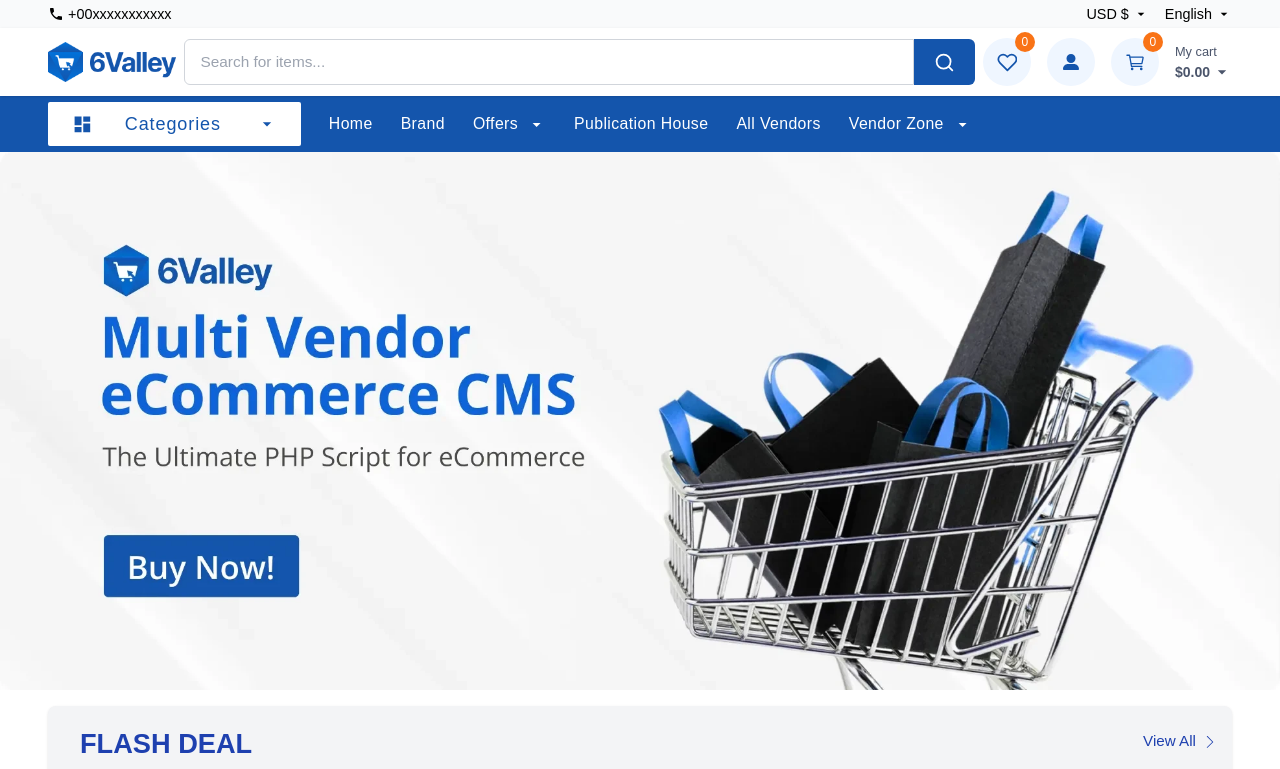
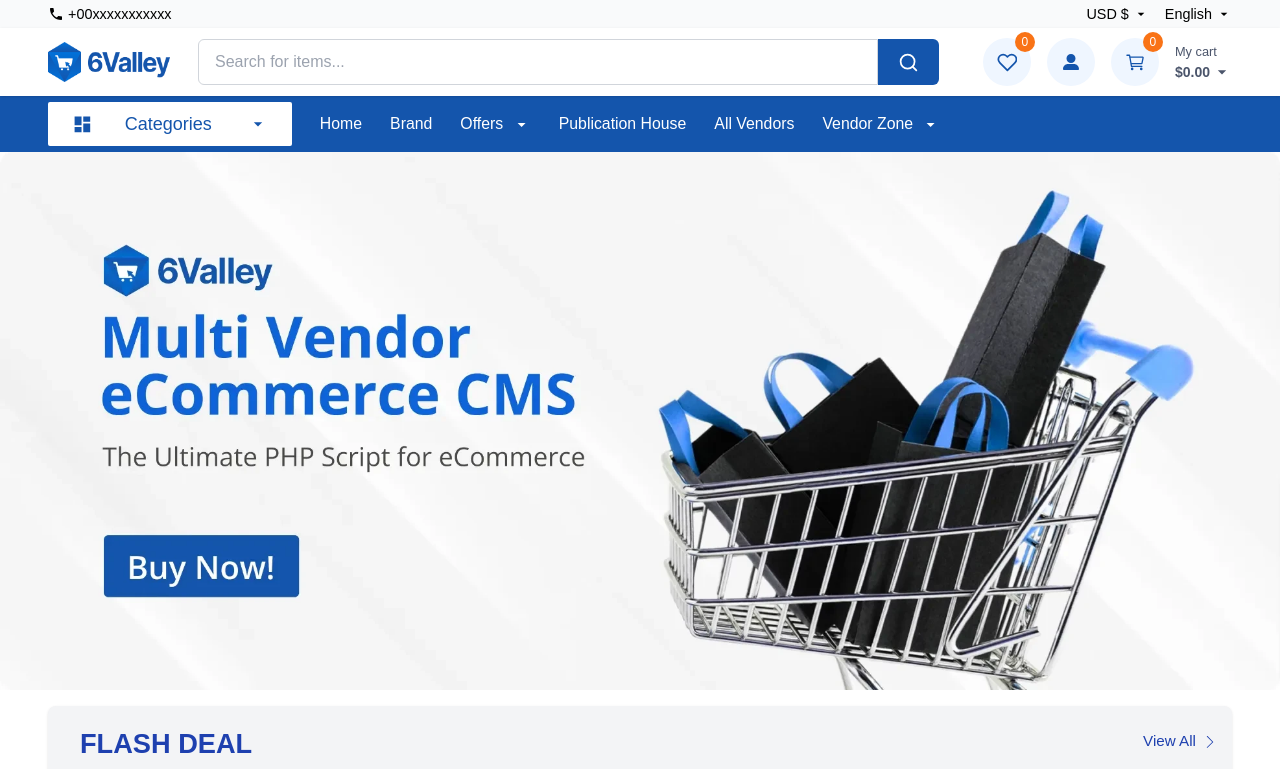
Before and after one commit to Rohit17112003/valleymtech, a Next.js app: page / in a window 1280 px wide. Shown: the top 769 px of the page. Built offline with nearby package versions, Linux system fonts and the light colour scheme.

Commit message:
responsive maintain all slider

```diff
--- a/components/Header/NavigationBar.jsx
+++ b/components/Header/NavigationBar.jsx
@@ -5,25 +5,21 @@
 import { LuSearch } from "react-icons/lu";
 import { FaUserLarge } from "react-icons/fa6";
 import { IoCartOutline } from "react-icons/io5";
-import { HiOutlineBars3, HiOutlineXMark } from "react-icons/hi2"; // Hamburger and Close icons
+import { HiOutlineBars3, HiOutlineXMark } from "react-icons/hi2";
 import Link from "next/link";
 
 export default function NavigationBar() {
   const [isFixed, setIsFixed] = useState(false);
-  const [isOpen, setIsOpen] = useState(false); // Sidebar open/close state
+  const [isOpen, setIsOpen] = useState(false);
 
   useEffect(() => {
     const navBar = document.getElementById("main-bar");
     if (!navBar) return;
 
     const navOffsetTop = navBar.offsetTop;
-
     const handleScroll = () => {
-      if (window.scrollY >= navOffsetTop) {
-        setIsFixed(true);
-      } else {
-        setIsFixed(false);
-      }
+      if (window.scrollY >= navOffsetTop) setIsFixed(true);
+      else setIsFixed(false);
     };
 
     window.addEventListener("scroll", handleScroll);
@@ -33,81 +29,63 @@
   return (
     <header className="w-full">
       {/* Top Bar */}
-      <div className="bg-gray-50 text-sm  text-black px-4 py-1 flex justify-between items-center md:px-12 md:text-[0.9rem] text-[0.8rem] z-10  top-0 left-0 right-0">
+      <div className="bg-gray-50 text-sm text-black px-4 py-1 flex justify-between items-center md:px-12 md:text-[0.9rem] text-[0.8rem] z-10">
         <span className="flex gap-1 items-center">
-          <span className="md:text-[1rem] text-[0.9rem]">
-            <MdLocalPhone />
-          </span>
+          <MdLocalPhone className="md:text-[1rem] text-[0.9rem]" />
           <a href="tel:+00xxxxxxxxxxx">+00xxxxxxxxxxx</a>
         </span>
         <div className="flex items-center gap-4">
           <span className="flex items-center cursor-pointer gap-1">
-            USD $
-            <span className="md:text-[1rem] text-[0.9rem]">
-              <MdArrowDropDown />
-            </span>
+            USD $ <MdArrowDropDown className="md:text-[1rem] text-[0.9rem]" />
           </span>
           <span className="flex items-center cursor-pointer gap-1">
-            English
-            <span className="md:text-[1rem] text-[0.9rem]">
-              <MdArrowDropDown />
-            </span>
+            English <MdArrowDropDown className="md:text-[1rem] text-[0.9rem]" />
           </span>
         </div>
       </div>
 
-      {/* Spacer for fixed Top Bar */}
+      {/* Spacer */}
       <div style={{ height: "0px" }} />
 
-      {/* Main Bar */}
+      {/* Main Header Bar */}
       <div
         id="main-bar"
-        className={`bg-white shadow px-4 md:px-12 py-2.5 flex md:gap-0 justify-between items-center transition-all duration-300 ${
+        className={`bg-white shadow px-4 md:px-12 py-2.5 flex justify-between items-center gap-5 transition-all duration-300 ${
           isFixed ? "fixed top-0 left-0 right-0 z-50" : "relative"
         }`}
-        style={{ top: isFixed ? "0" : "auto" }}
       >
         {/* Logo */}
         <Link href="/">
-          <img
-            src="../image/k (2).png"
-            alt="header_logo"
-            className="h-8 md:h-10"
-          />
+          <img src="../image/k (2).png" alt="header_logo" className="h-8 md:h-10" />
         </Link>
 
-        {/* Search Section */}
-        <div className="flex w-[260px] md:w-[800px] mt-2 md:mt-0 md:ml-2">
-          <div className="flex-grow text-[0.96rem] w-full md:w-auto">
-            <input
-              type="text"
-              placeholder="Search for items..."
-              className="w-full border border-gray-300 px-4 md:py-2.5 py-1.5 rounded-l-md outline-none text-blue-600"
-            />
-          </div>
-          <button className="bg-[#1455ac] text-white md:text-[1.31rem] text-[1.15rem] md:px-5 px-3 md:py-3 md:mb-0  mb-1 rounded-r-md">
+        {/* Search */}
+        <div className="flex w-full md:w-[800px] mt-2 md:mt-0 md:ml-2">
+          <input
+            type="text"
+            placeholder="Search for items..."
+            className="flex-grow border border-gray-300 px-4 w-[200px] md:py-2.5 py-1.5 rounded-l-md outline-none text-blue-600"
+          />
+          <button className="bg-[#1455ac] text-white mr-4 text-[1.15rem] md:text-[1.31rem] px-3 md:px-5 py-1.5 md:py-3 rounded-r-md">
             <LuSearch />
           </button>
-          <div className="md:hidden ml-5 z-60 relative mt-1">
-            <button
-              onClick={() => setIsOpen(true)}
-              aria-label="Open Menu"
-              className="text-3xl text-[#1455ac]"
-            >
+          {/* Hamburger Icon */}
+          <div className="md:hidden mt-1 relative z-[9999]">
+            <button onClick={() => setIsOpen(true)} className="text-3xl text-[#1455ac]">
               <HiOutlineBars3 />
             </button>
           </div>
         </div>
 
         {/* Right Icons */}
-        <div className="md:flex gap-4 items-center ml-0 md:ml-2 mt-3 md:mt-0 hidden">
+        <div className="hidden md:flex gap-4 items-center ml-2 mt-0">
           <span className="bg-blue-50 relative text-[#1455ac] flex items-center justify-center rounded-full h-12 w-12">
             <FiHeart className="text-[1.3rem]" />
             <span className="absolute -top-1.5 -right-1 bg-orange-500 text-white text-xs rounded-full w-5 h-5 flex items-center justify-center">
               0
             </span>
           </span>
-          <span className="bg-blue-50 relative text-[#1455ac] flex items-center justify-center rounded-full h-12 w-12">
+          <span className="bg-blue-50 text-[#1455ac] flex items-center justify-center rounded-full h-12 w-12">
             <FaUserLarge className="text-[1rem]" />
           </span>
           <span className="bg-blue-50 relative text-[#1455ac] flex items-center justify-center rounded-full h-12 w-12">
@@ -125,81 +103,53 @@
         </div>
       </div>
 
-      {/* Spacer for fixed Main Bar when fixed */}
+      {/* Spacer when fixed */}
       {isFixed && <div style={{ height: "64px" }} />}
 
-      {/* Navigation Bar */}
-      {/* Desktop Nav */}
+      {/* Desktop Navigation */}
       <nav className="hidden md:flex bg-[#1455ac] text-white px-12 py-1.5 items-center gap-7 text-[0.99rem]">
-        <button className="flex items-center gap-4 bg-white text-[#1455ac] text-lg px-6 py-2 rounded-sm font-medium tracking-wider">
+        <button className="flex items-center gap-4 bg-white text-[#1455ac] text-lg px-6 py-2 rounded-sm font-medium">
           <MdDashboard className="text-[1.3rem] mr-4" />
-          Categories
-          <MdArrowDropDown className="ml-5 text-[1.25rem]" />
+          Categories <MdArrowDropDown className="ml-5 text-[1.25rem]" />
         </button>
-        <a href="#" className="tracking-wide">
-          Home
-        </a>
-        <a href="#" className="tracking-wide">
-          Brand
-        </a>
-        <a href="#" className="tracking-wide">
-          Offers <MdArrowDropDown className="inline text-[1.2rem] ml-1" />
-        </a>
-        <a href="#" className="tracking-wide">
-          Publication House
-        </a>
-        <a href="#" className="tracking-wide">
-          All Vendors
-        </a>
-        <a href="#" className="tracking-wide">
-          Vendor Zone <MdArrowDropDown className="inline text-[1.2rem] ml-1" />
-        </a>
+        <a href="#">Home</a>
+        <a href="#">Brand</a>
+        <a href="#">Offers <MdArrowDropDown className="inline text-[1.2rem] ml-1" /></a>
+        <a href="#">Publication House</a>
+        <a href="#">All Vendors</a>
+        <a href="#">Vendor Zone <MdArrowDropDown className="inline text-[1.2rem] ml-1" /></a>
       </nav>
 
-      {/* Mobile Hamburger Icon */}
+      {/* Backdrop Overlay */}
+      {isOpen && (
+        <div
+          className="fixed inset-0 bg-black bg-opacity-50 z-[9998]"
+          onClick={() => setIsOpen(false)}
+        />
+      )}
 
       {/* Mobile Sidebar */}
       <div
-        className={`fixed top-0 right-0 h-full w-64 bg-[#1455ac] text-white z-70 transform transition-transform duration-300 ease-in-out
-          ${isOpen ? "translate-x-0" : "translate-x-full"}
-        `}
+        className={`fixed top-0 right-0 h-full w-64 bg-[#1455ac] text-white z-[9999] transform transition-transform duration-300 ease-in-out ${
+          isOpen ? "translate-x-0" : "translate-x-full"
+        }`}
       >
-        {/* Close button */}
         <div className="flex justify-end p-4">
-          <button
-            onClick={() => setIsOpen(false)}
-            aria-label="Close Menu"
-            className="text-3xl"
-          >
+          <button onClick={() => setIsOpen(false)} className="text-3xl">
             <HiOutlineXMark />
           </button>
         </div>
-        {/* Menu Items */}
         <nav className="flex flex-col px-6 space-y-5 text-[1.1rem] font-medium">
-          <button className="flex items-center gap-4 bg-white text-[#1455ac] text-lg w-full  px-2 h-11 rounded-sm tracking-wider">
+          <button className="flex items-center gap-4 bg-white text-[#1455ac] text-lg w-full px-2 h-11 rounded-sm tracking-wider">
             <MdDashboard className="text-[4rem] ml-1" />
-            Categories
-            <MdArrowDropDown className="ml-2 text-[4rem]" />
+            Categories <MdArrowDropDown className="ml-2 text-[4rem]" />
           </button>
-          <a href="#" className="hover:underline">
-            Home
-          </a>
-          <a href="#" className="hover:underline">
-            Brand
-          </a>
-          <a href="#" className="hover:underline">
-            Offers <MdArrowDropDown className="inline text-[1.2rem] ml-1" />
-          </a>
-          <a href="#" className="hover:underline">
-            Publication House
-          </a>
-          <a href="#" className="hover:underline">
-            All Vendors
-          </a>
-          <a href="#" className="hover:underline">
-            Vendor Zone{" "}
-            <MdArrowDropDown className="inline text-[1.2rem] ml-1" />
-          </a>
+          <a href="#">Home</a>
+          <a href="#">Brand</a>
+          <a href="#">Offers <MdArrowDropDown className="inline text-[1.2rem] ml-1" /></a>
+          <a href="#">Publication House</a>
+          <a href="#">All Vendors</a>
+          <a href="#">Vendor Zone <MdArrowDropDown className="inline text-[1.2rem] ml-1" /></a>
         </nav>
       </div>
     </header>
--- a/components/Home/Categories.jsx
+++ b/components/Home/Categories.jsx
@@ -38,9 +38,9 @@
   ];
   return (
     <>
-      <div className="px-4 md:px-12 pb-4">
+      <div className="px-0 md:px-12 pb-4">
         <div className="pb-10 pt-8 mt-2 bg-white shadow rounded-lg px-4">
-          <div className="text-blue-600 flex justify-between items-center py-4">
+          <div className="text-blue-600 flex justify-between items-center relative -top-5 md:-top-0 py-4">
             <h1 className="text-black text-[1.4rem]">Categories</h1>
 
             <p className=" cursor-pointer justify-end text-blue-800 md:text-[0.95rem] text-[0.9rem] flex items-center gap-2 ">
--- a/components/Home/ClearanceSale.jsx
+++ b/components/Home/ClearanceSale.jsx
@@ -54,15 +54,15 @@
 ];
 
 const ClearanceSale = () => (
-  <div className="px-0 md:px-12 md:py-4 -mt-7 md:-mt-0">
-    <div className="md:pb-6 bg-white md:bg-gray-100 shadow md:rounded-lg px-4 md:px-12">
-      <div className="flex justify-between pt-5">
+  <div className="px-4 md:px-12 md:py-4 -mt-7 md:-mt-0">
+    <div className="md:pb-6 bg-white md:bg-gray-100 md:shadow md:rounded-lg  md:px-12">
+      <div className="flex justify-between md:pt-5 pt-16">
         <span className="relative ">
         <p className=" absolute text-blue-900 top-6 left-10 font-bold text-[0.75rem]">Save More</p>
         <p className=" absolute text-white font-bold top-12 left-4 text-[1.15rem]">Clearance Sale</p>
          <img src="../image/title.svg" alt="title" className="h-20"/>
         </span>
-        <h1 className="cursor-pointer -mr-6 text-blue-800 md:text-[0.95rem] text-[0.9rem]  flex items-center gap-2 ">
+        <h1 className="cursor-pointer md:-mr-6 -mr-0 relative top-7 md:top-0 text-blue-800 md:text-[0.95rem] text-[0.9rem]  flex items-center gap-2 ">
           View All <SlArrowRight className="text-[0.75rem]" />
         </h1>
       </div>
@@ -88,7 +88,7 @@
       >
         {deals.map((deal) => (
           <SwiperSlide key={deal.id}>
-            <div className="flex flex-col items-center gap-2 bg-white rounded-md relative py-2">
+            <div className="flex flex-col items-center gap-2 bg-white shadow-md mt-8 md:mt-0 shaodw-gray-300 rounded-md relative py-2">
               <button className=" left-2 absolute z-50 bg-blue-500 text-white rounded-md px-2 py-1 text-[0.8rem]">
                 {deal.price}
               </button>
@@ -111,7 +111,7 @@
       </Swiper>
     </div>
     <Link href="https://codecanyon.net/item/6valley-multivendor-ecommerce-complete-ecommerce-mobile-app-web-and-admin-panel/31448597?s_rank=1">
-    <img src="../image/dive.webp" alt="dive" className="rounded-md mt-14"/>
+    <img src="../image/dive.webp" alt="dive" className="rounded-md md:mt-8 mt-0 mb-4 "/>
     </Link>
   </div>
 );
--- a/components/Home/FeatureDealSlider.jsx
+++ b/components/Home/FeatureDealSlider.jsx
@@ -59,8 +59,8 @@
 ];
 
 const FeatureDealSlider = () => (
-  <div className="px-0 md:px-12 md:py-4 -mt-7 md:-mt-0">
-    <div className="md:pb-6 bg-white md:bg-gray-100 shadow md:rounded-lg px-4 md:px-12">
+  <div className="px-1 md:px-12 md:py-4 -mt-7 md:-mt-0">
+    <div className="md:pb-6 bg-white md:bg-gray-100 md:shadow md:rounded-lg px-4 md:px-12">
       <div className="flex justify-between pt-5">
         <span>
           {" "}
@@ -69,7 +69,7 @@
           </h1>
           <p>See the latest deals and exciting new offers!</p>
         </span>
-        <h1 className="cursor-pointer -mr-6 text-blue-800 md:text-[0.95rem] text-[0.9rem]  flex items-center gap-2 ">
+        <h1 className="cursor-pointer hidden -mr-6 text-blue-800 md:text-[0.95rem] text-[0.9rem]  md:flex items-center gap-2 ">
           View All <SlArrowRight className="text-[0.75rem]" />
         </h1>
       </div>
@@ -91,11 +91,11 @@
         }}
         navigation
         pagination={{ clickable: true }}
-        className="px-6 mt-4"
+        className="px-6 md:mt-4 mt-6"
       >
         {deals.map((deal) => (
           <SwiperSlide key={deal.id}>
-            <div className="flex flex-row gap-2 bg-white rounded-md relative px-6 py-2">
+            <div className="flex flex-row gap-2 bg-white shadow-md md:shadow shadow-gray-300 rounded-md relative px-6 py-2">
               <button className=" left-2 absolute z-50 bg-blue-500 text-white rounded-md px-2 py-1 text-[0.8rem]">
                 {deal.price}
               </button>
--- a/components/Home/FeaturedSlider.jsx
+++ b/components/Home/FeaturedSlider.jsx
@@ -83,10 +83,10 @@
 ];
 
 const FeaturedSlider = () => (
-  <div className="px-0 md:px-12 md:py-4 -mt-7 md:-mt-0">
-    <div className="md:pb-6 bg-white shadow md:rounded-lg px-4 md:px-12">
-    <h1 className="text-center text-blue-800 md:text-[1.4rem] text-[1.1rem] pt-4  font-bold">Featured products</h1>
-    <h1 className=" cursor-pointer justify-end -mr-6 text-blue-800 md:text-[0.95rem] text-[0.9rem] pt-4 flex items-center gap-2 ">View All <SlArrowRight className="text-[0.75rem]"/></h1>
+  <div className="px-4 md:px-12 md:py-4 -mt-7 md:-mt-0">
+    <div className="md:pb-6 bg-white md:shadow md:rounded-lg px-4 md:px-12">
+    <h1 className="text-center text-blue-800 md:text-[1.4rem] text-[1.1rem] pt-4  font-bold relative top-10 md:top-0">Featured products</h1>
+    <h1 className=" cursor-pointer justify-end md:-mr-6 -mr-3 relative top-10  md:top-0 z-10 text-blue-800 md:text-[0.95rem] text-[0.9rem] pt-4 flex items-center gap-2 ">View All <SlArrowRight className="text-[0.75rem]"/></h1>
       <Swiper
         modules={[Navigation, Pagination, A11y, Autoplay]}
         spaceBetween={16}
--- a/components/Home/FlashDealSlider.jsx
+++ b/components/Home/FlashDealSlider.jsx
@@ -42,15 +42,15 @@
 ];
 
 const FlashDealsSlider = () => (
-  <div className="px-0 md:mt-4 md:px-12 ">
+  <div className="px-4 md:mt-4 md:px-12 ">
     <div className="relative md:bg-gray-100 bg-white md:pb-10  md:shadow md:rounded-lg">
-      <h1 className=" cursor-pointer justify-end text-blue-800 md:text-[0.95rem] md:py-6   md:pr-4 text-[0.9rem] flex items-center gap-2 ">
+      <h1 className="relative top-10 md:top-0 z-10 cursor-pointer justify-end text-blue-800 md:text-[0.95rem] md:py-6   md:pr-4 text-[0.9rem] flex items-center gap-2 ">
         View All <SlArrowRight className="text-[0.75rem]" />
       </h1>
 
       <div className="flex flex-col md:grid md:grid-cols-3 gap-6 items-center px-4 md:px-8">
         {/* Left Section (hidden on small screens) */}
-        <div className=" relative">
+        <div className=" relative hidden md:block">
           <h1 className="text-blue-800 font-bold text-[1.2rem] md:text-[1.7rem] -mt-24 uppercase ">
             Flash Deal
           </h1>
```
